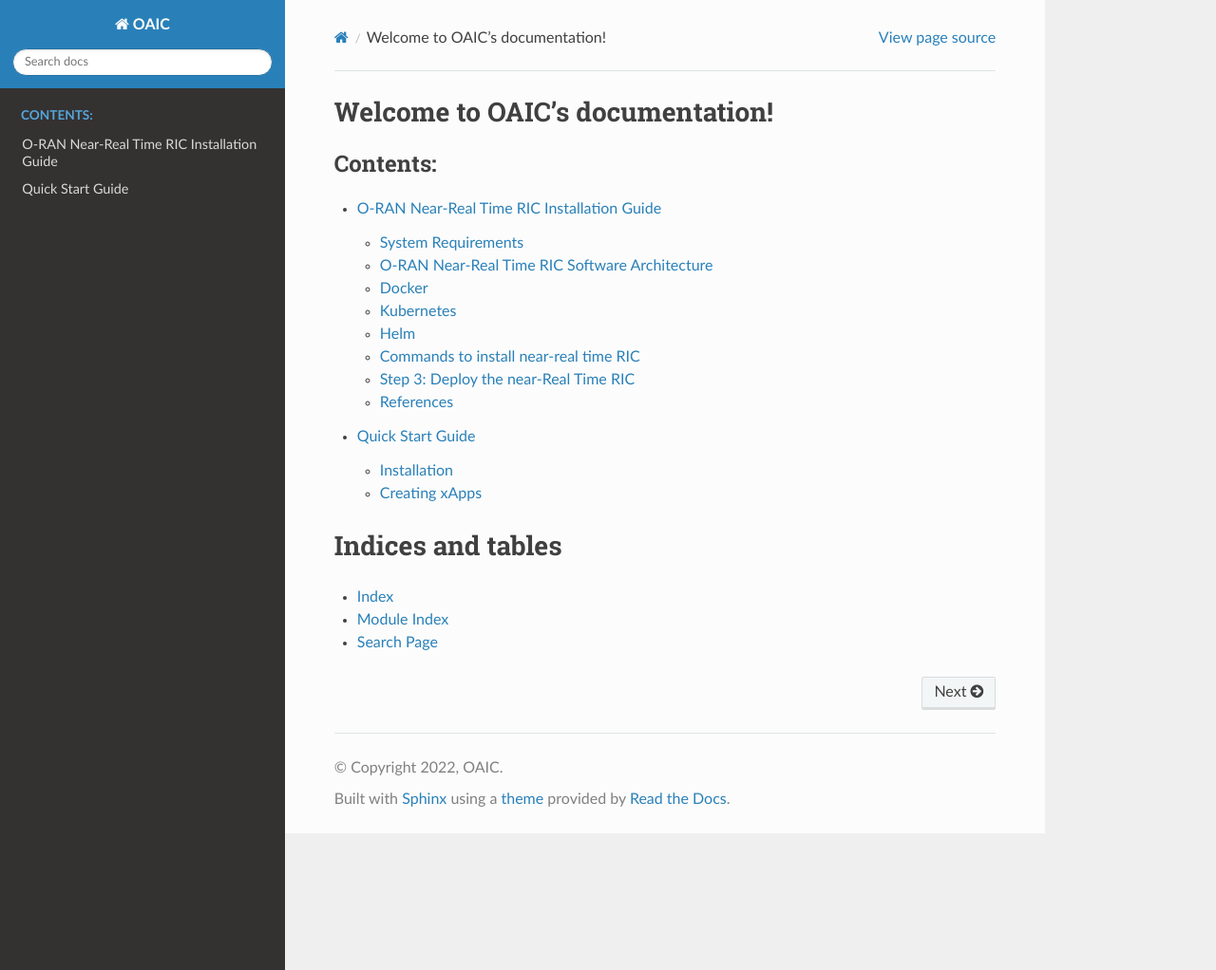
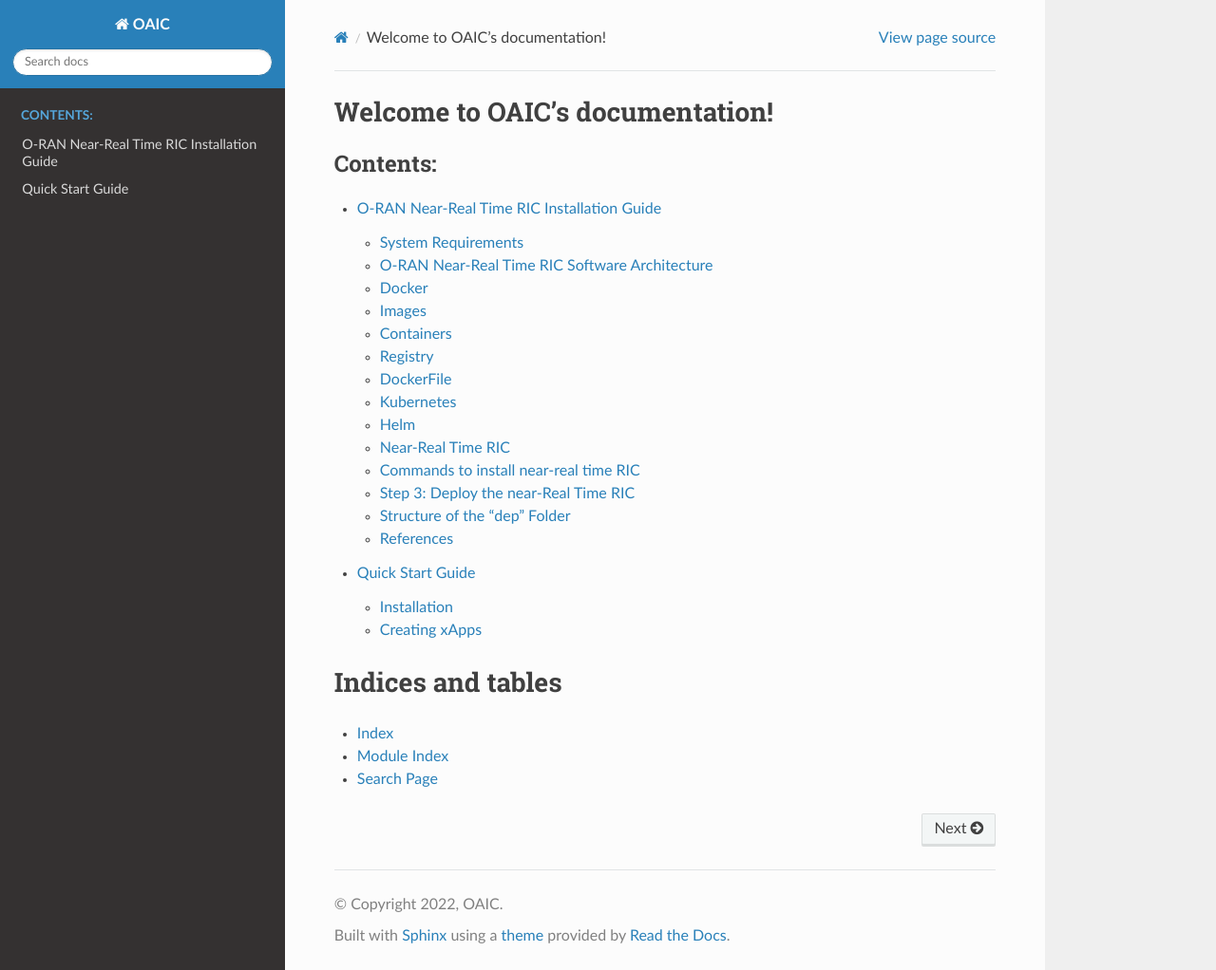
Before and after one commit to openaicellular/oaic, a Sphinx documentation site: the page built from docs/source/index.rst, in a window 1280 px wide and 1022 px high. Shown: the whole window at 95% size. Built offline with Sphinx 7.4.7 and the Read the Docs theme 2.0.0, drawn with Linux system fonts in a browser that asks for light colours; some of the changed lines change nothing that is shown.

Commit message:
Commiting updated oran_instructions

```diff
--- a/docs/source/oran_installation.rst
+++ b/docs/source/oran_installation.rst
@@ -43,7 +43,6 @@
 So, you do not need to rely on what is currently installed on the host.
 The isolation and security allow you to run many containers simultaneously on
 a given host.
-
 The difference between a container and a Virtual Machine is that containers provide a way to virtualize
 an OS so that multiple workloads can run on a single OS instance. With VMs, the hardware is being virtualized
 to run multiple OS instances.
@@ -51,7 +50,6 @@
 .. image:: vm_vs_docker.jpg
    :width: 90%
    :alt: VM v/s Container Implementation
-
 
 Docker is used to build agile software delivery pipelines to ship new features
 faster, more securely and with repeatability for both Linux and Windows Server
@@ -63,27 +61,32 @@
    :alt: Docker Core Components
 
 Images
-~~~~~~
+------
+
 An image is a read-only template with instructions for creating a Docker container. Docker images may be based on
 other images and is customized to contain executable application source code as well as all the tools, libraries,
 and dependencies that the application code needs to run as a container. When you run the Docker image,
 it becomes one instance (or multiple instances) of the container.
 
-Container images can be shared across teams within an enterprise using a private container registry,
-or shared with the world using a public registry like Docker Hub.
+Containers
+----------
 
-Containers
-~~~~~~~~~~
 Containers are encapsulated environments in which you run applications and is a runnable instance of an image.
+A Docker container image is a lightweight, standalone, executable package of software that has everything you need
+to run an application – code, runtime, system tools, system libraries, and settings. Containers only have access to
+resources that are defined in the image, unless additional access is defined when building the image into a container.
+For example, a container can access environment variables defined within it but cannot access environment variables of the host machine unless specified.
+Since containers are much smaller than VMs, they can be spun up in a matter of seconds, and result in much better
+server density. When a container is removed, any changes to its state that are not stored in persistent storage disappear.
 
 Registry
-~~~~~~~~
-
-Docker Networking
-~~~~~~~~~~~~~~~~~
+--------
+The Docker Registry is where the Docker Images are stored and can be downloaded. The Registry can be either a user’s
+local repository or a public repository like a Docker Hub (similar to GitHub) allowing multiple users to collaborate.
+Images can be 'pushed' to and 'pulled' from the registries as and when required.
 
 DockerFile
-~~~~~~~~~~
+----------
 A DockerFile is a text file that contains instructions on how to build a docker image.
 A Dockerfile specifies the operating system that will underlie the container, along with the languages,
 environmental variables, file locations, network ports, and other components it needs—and what the container
@@ -104,6 +107,15 @@
 
 Helm
 ----
+Helm is a package manager for Kubernetes. It is the equivalent of 'yum' or 'apt' seen in Linux OS or 'pip' in the case of Python. Just as how 'apt' gets
+and installs/deploys packaged applications on the Linux OS, Helm similarly deploys packaged applications (called Helm Charts)
+on Kubernetes clusters. To understand how Helm charts are packaged and configured, basic understanding of YAML (Yet Another Markup Language) is helpful. YAML
+files specify configuration-type information in a list/key-value format (similar to JSON). Configuration information can include name, version, labels, and other metadata.
+It can also include container info like link to images, name of the Kubernetes pod and commands to run once the pod fires up. A bunch of these YAML files constitute a chart.
+The Helm tool processes these charts and sends commands to a server running on Kubernetes called "tiller".
+
+Near-Real Time RIC
+------------------
 
 The installation of Near Realtime RAN Intelligent Controller is spread onto
 two separate Kubernetes clusters.
@@ -156,7 +168,7 @@
 
 Check if all the pods in the newly installed Kubernetes Cluster are in “Running” state using,
 
-    kubectl get pods -A
+    kubectl get pods -A  or  kubectl get pods --all-namespaces
 
 There should be a total of 9 pods up and running in the cluster.
 These pods serve as the Kubernetes Framework which will be helpful in deploying the RIC platform.
@@ -172,7 +184,7 @@
     maintain a mapping between allocated subnets and real host IP addresses.
     For example, this is very useful when the RAN is trying to communicate
     with the RIC since they are both different/separate nodes.
-  * `Etcd server`: Consistent and highly available key value store used as
+  * `Etcd server`: Consistent and highly available key value store (similar to a dictionary or a map) used as
     Kubernetes' backing store for all cluster data.
     Example : Used by Flannel to register its container’s IP. etcd server
     stores a key-value mapping of each container with its IP.
@@ -206,24 +218,56 @@
     since Helm v3 since it was seen as a security risk. But in our
     deployments, we are still using Helm v2, so tiller is essential.
 
+Onetime setup for Influxdb
+
+Once Kubernetes setup is done, we have to create PersistentVolume through the storage class for the influxdb database.
+The following one time process should be followed before deploying the influxdb in ricplt namespace.
+
+    `Persistent Volume`:
+
+First we need to check if the "ricinfra" namespace exists.
+    kubectl get ns ricinfra
+
+# If the namespace doesn’t exist, then create it using:
+    kubectl create ns ricinfra
+
+The next three commands installs the nfs-common package for kubernetes through helm in the "ricinfra" namespace and for the system
+    helm install stable/nfs-server-provisioner --namespace ricinfra --name nfs-release-1
+    kubectl patch storageclass nfs -p '{"metadata": {"annotations":{"storageclass.kubernetes.io/is-default-class":"true"}}}'
+    sudo apt install nfs-common
+
+NFS-common basically allows file sharing between systems residing on a local area network.
+
 Step 3: Deploy the near-Real Time RIC
 -------------------------------------
+Once the Kubernetes clusters are deployed, it is now time for us to deploy the near-real time RIC cluster.
 
-Influx db
-Edits to helm charts
-
-Recipe is an important concept for Near Realtime RIC deployment. Each
+    cd dep/bin    # Change to dep/bin directory
+    ./deploy-ric-platform -f ../RECIPE_EXAMPLE/PLATFORM/example_recipe.yaml  # This command deploys the near-real time RIC according to the RECIPE stored in dep/RECIPE_EXAMPLE/PLATFORM/ directory.
+    Recipe is an important concept for Near Realtime RIC deployment. Each
 deployment group has its own recipe. Recipe provides a customized
 specification for the components of a deployment group for a specific
 deployment site. The RECIPE_EXAMPLE directory contains the example recipes for
 the three deployment groups (bronze, cherry, dawn). The benefit of using
 “recipe files” is that changing over from one release to another is seamless
-requiring the just the execution of a single script without having to perform
+requiring just the execution of a single script without having to perform
 “Step 2” all over again.
+
+The example_recipe is a .yaml file which
+Influx db
+Edits to helm charts
+
 If by chance, you encounter any issues while following the instructions visit
 the confluence website maintained by O-RAN Software Community for possible
 fixes and troubleshooting advice.
 (https://wiki.o-ran-sc.org/display/GS/Near+Realtime+RIC+Installation)
+
+Structure of the "dep" Folder
+-----------------------------
+The scripts in the ./bin directory are one-click RIC deployment/undeployment scripts and will call the deployment/undeployment
+scripts in the corresponding submodule directory respectively. In each of the submodule directories, ./bin contains
+the binary and script files and ./helm contains the helm charts. For the rest of the non-submodule directories please
+refer to the README.md files in them for more details.
 
 References
 ----------
@@ -231,7 +275,9 @@
 .. [1] https://www.youtube.com/watch?v=x5MhydijWmc
 .. [2] https://docs.o-ran-sc.org/projects/o-ran-sc-it-dep/en/latest/installation-guides.html#one-node-kubernetes-cluster
 .. [3] https://www.section.io/engineering-education/docker-concepts/
-.. [4] https://kubernetes.io/docs/concepts/overview/components/
-.. [5] https://www.velotio.com/engineering-blog/flannel-a-network-fabric-for-containers
-.. [6] https://sookocheff.com/post/kubernetes/understanding-kubernetes-networking-model/
-.. [7] https://kubernetes.io/docs/concepts/cluster-administration/networking/
+.. [4] https://www.aquasec.com/cloud-native-academy/docker-container/docker-architecture/
+.. [5] https://kubernetes.io/docs/concepts/overview/components/
+.. [6] https://www.digitalocean.com/community/tutorials/an-introduction-to-helm-the-package-manager-for-kubernetes
+.. [7] https://www.velotio.com/engineering-blog/flannel-a-network-fabric-for-containers
+.. [8] https://sookocheff.com/post/kubernetes/understanding-kubernetes-networking-model/
+.. [9] https://kubernetes.io/docs/concepts/cluster-administration/networking/
```
